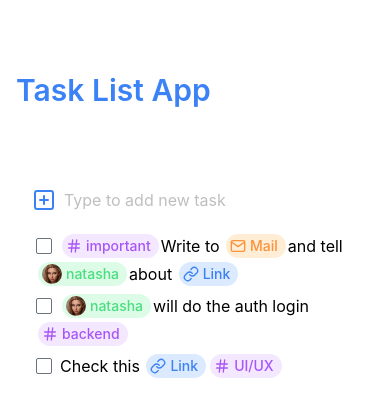
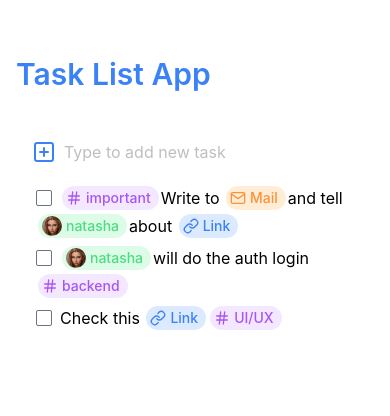
Before and after one commit to hanselbormey/task-list-app, a Next.js app: page / in a window 390 px wide. Shown: the top 416 px of the page. Built offline with nearby package versions, Linux system fonts and the light colour scheme.

Commit message:
Adjust margin

```diff
--- a/pages/index.tsx
+++ b/pages/index.tsx
@@ -49,9 +49,9 @@ export default function Home() {
   };
 
   return (
-    <div className="mt-4">
+    <div className="md:mt-4">
       <h1 className="text-3xl font-semibold text-blue-500">Task List App</h1>
-      <main className="mt-16">
+      <main className="mt-8 md:mt-16">
         <Disclosure
           formAction={action}
           disabledActionButtons={disabledButtons}
```
